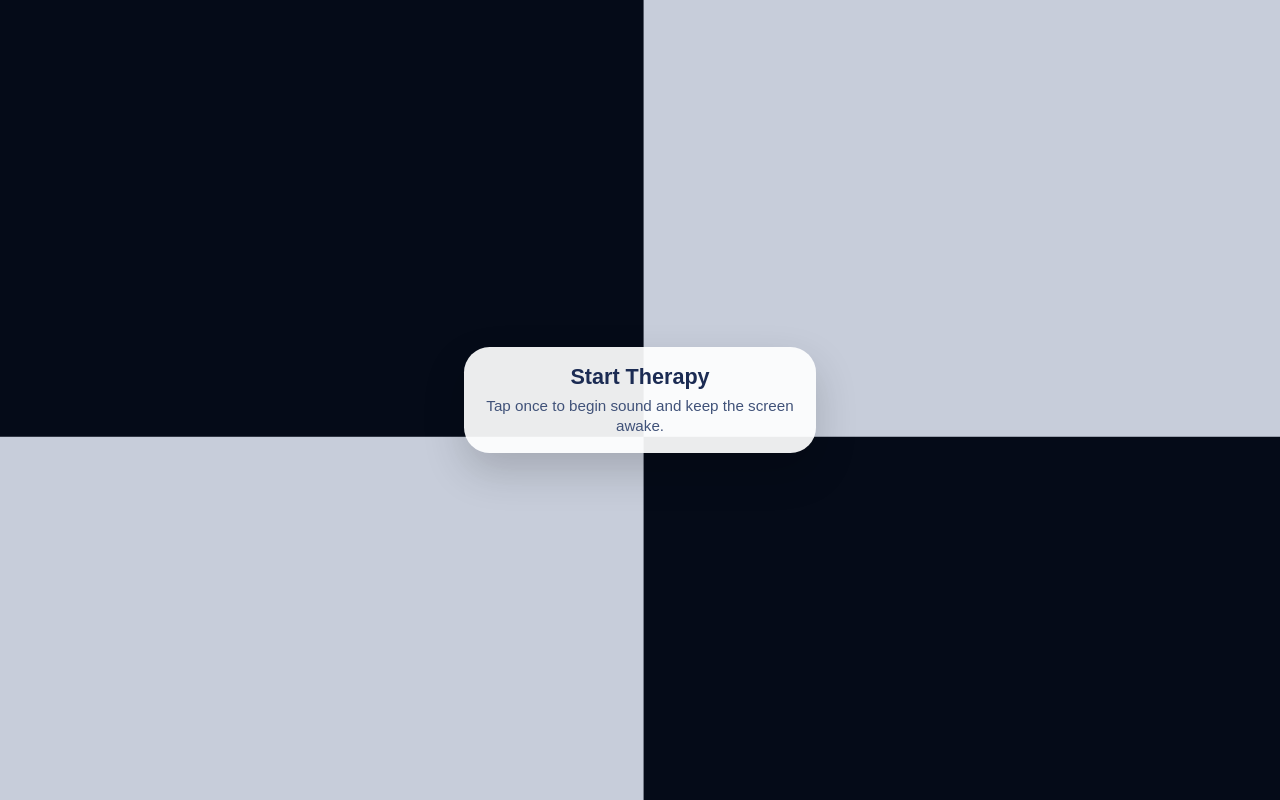
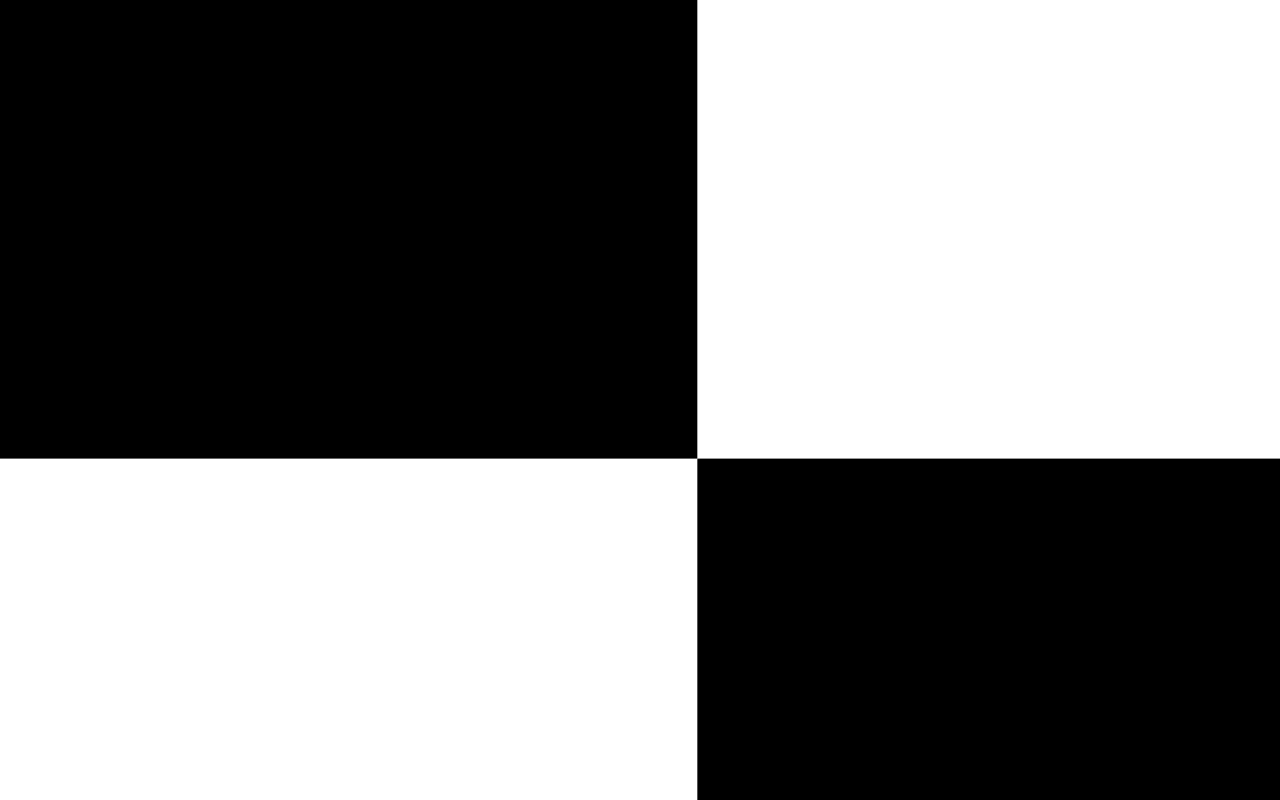
Before and after one commit to aadi-gupta/cognivisio, a Next.js app: page /visual/checker in a window 1280 px wide. Built offline with nearby package versions, Linux system fonts and the light colour scheme.

Commit message:
more pattarn

```diff
--- a/pages/visual/[slug].js
+++ b/pages/visual/[slug].js
@@ -120,22 +120,6 @@ export default function VisualPlayerPage() {
     };
   }, []);
 
-  const startSession = async () => {
-    if (audioRef.current && soundOn) {
-      await audioRef.current.resume();
-    }
-
-    if ("wakeLock" in navigator && navigator.wakeLock?.request) {
-      try {
-        wakeLockRef.current = await navigator.wakeLock.request("screen");
-      } catch {
-        wakeLockRef.current = null;
-      }
-    }
-
-    setSessionStarted(true);
-  };
-
   useEffect(() => {
     return () => {
       if (hideTimerRef.current) {
@@ -172,6 +156,21 @@ export default function VisualPlayerPage() {
 
   const revealBackButton = () => {
     setShowBack(true);
+
+    if (!sessionStarted) {
+      setSessionStarted(true);
+
+      if ("wakeLock" in navigator && navigator.wakeLock?.request) {
+        navigator.wakeLock
+          .request("screen")
+          .then((lock) => {
+            wakeLockRef.current = lock;
+          })
+          .catch(() => {
+            wakeLockRef.current = null;
+          });
+      }
+    }
 
     if (audioRef.current && soundOn) {
       void audioRef.current.resume();
@@ -213,14 +212,6 @@ export default function VisualPlayerPage() {
       </Head>
 
       <main className={styles.page} onPointerDown={revealBackButton}>
-        {!sessionStarted ? (
-          <button type="button" className={styles.startOverlay} onClick={startSession}>
-            <span className={styles.startCard}>
-              <strong className={styles.startTitle}>Start Therapy</strong>
-              <span className={styles.startCopy}>Tap once to begin sound and keep the screen awake.</span>
-            </span>
-          </button>
-        ) : null}
         <Link
           href="/visual"
           className={`${styles.backHint} ${showBack ? styles.backVisible : ""}`}
--- a/styles/VisualPlayer.module.css
+++ b/styles/VisualPlayer.module.css
@@ -10,42 +10,6 @@
   display: block;
   width: 100vw;
   height: 100dvh;
-}
-
-.startOverlay {
-  position: absolute;
-  inset: 0;
-  z-index: 3;
-  border: 0;
-  padding: 1rem;
-  background: rgba(23, 49, 103, 0.24);
-  display: flex;
-  align-items: center;
-  justify-content: center;
-}
-
-.startCard {
-  width: min(100%, 22rem);
-  padding: 1.1rem 1rem;
-  border-radius: 1.6rem;
-  background: rgba(255, 255, 255, 0.92);
-  box-shadow: 0 18px 42px rgba(0, 0, 0, 0.18);
-  display: flex;
-  flex-direction: column;
-  gap: 0.35rem;
-  text-align: center;
-}
-
-.startTitle {
-  font-family: var(--font-display);
-  font-size: 1.35rem;
-  color: #1b2b53;
-}
-
-.startCopy {
-  font-size: 0.95rem;
-  line-height: 1.3;
-  color: #405279;
 }
 
 .backHint {
```
Also changed, not shown: pages/colors/[slug].js (+15 -16 lines), lib/visual/createAmbientAudio.js.
